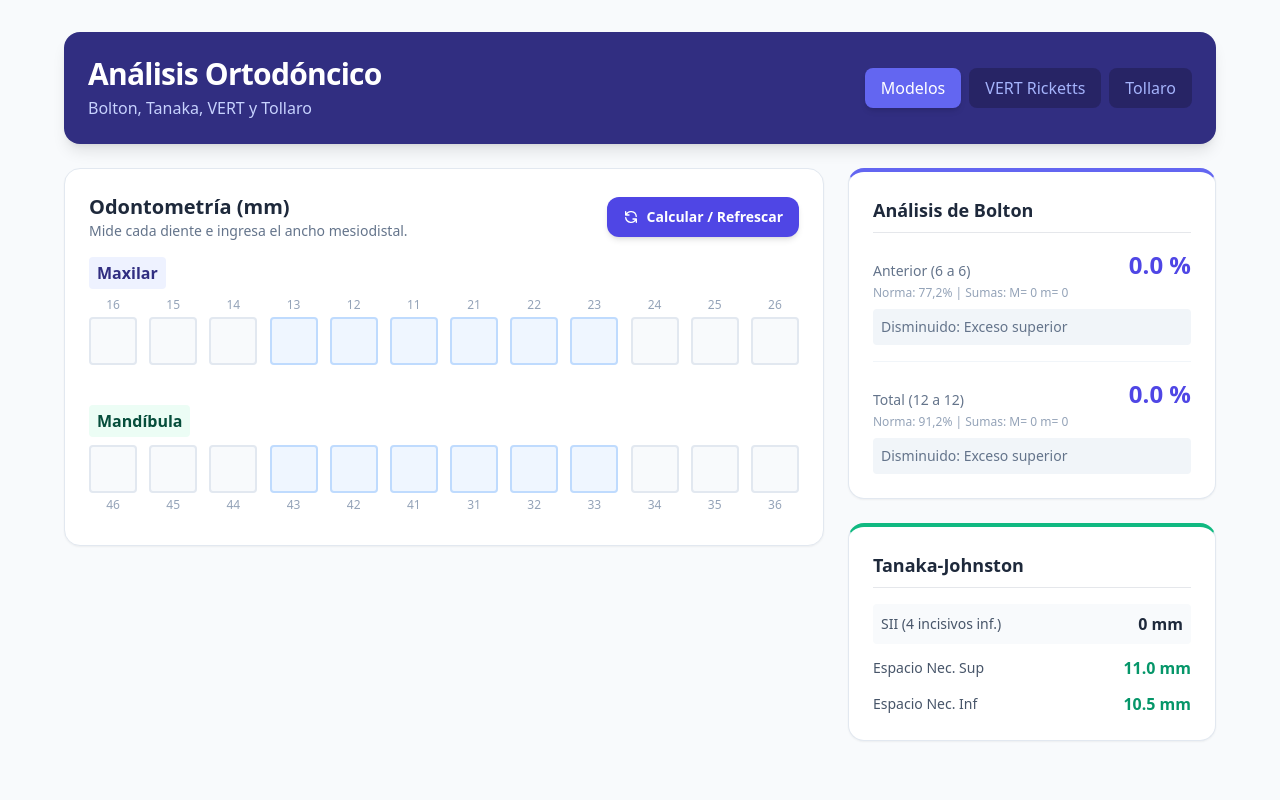
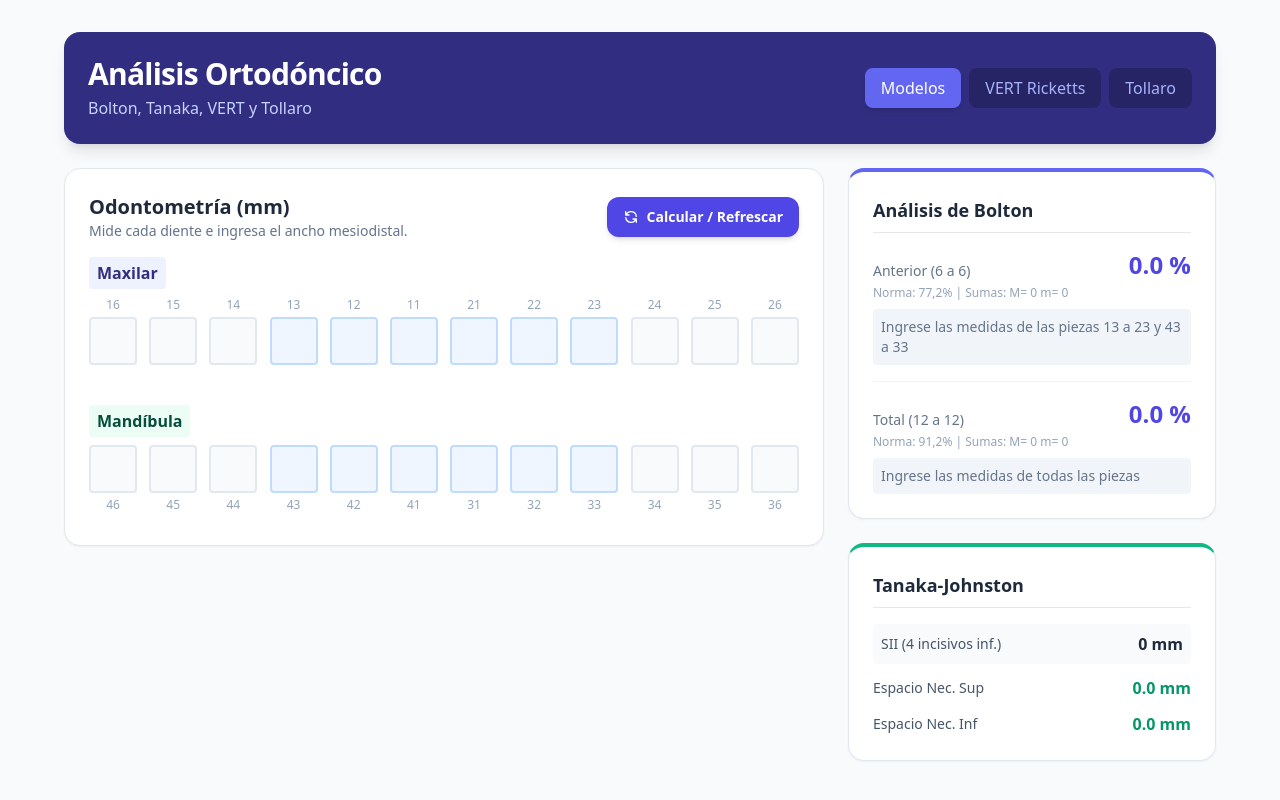
Before and after one commit to maicolfedez/ortodoncia_unab, a React (Create React App) app: page / in a window 1280 px wide. Built offline with nearby package versions, Linux system fonts and the light colour scheme.

Commit message:
Update App.js

```diff
--- a/src/App.js
+++ b/src/App.js
@@ -38,7 +38,9 @@ const calculateDentario = (maxInputs, mandInputs) => {
   const difAnt = boltonAnteriorVal - 77.2;
   let diagAnt = "";
   let excesoAntMm = 0;
-  if (difAnt > 0.1) {
+  if (sum6Max === 0) {
+    diagAnt = 'Ingrese las medidas de las piezas 13 a 23 y 43 a 33';
+  } else if (difAnt > 0.1) {
     diagAnt = 'Aumentado: Exceso inferior';
     excesoAntMm = sum6Mand - (sum6Max * 0.772);
   } else if (difAnt < -0.1) {
@@ -52,7 +54,9 @@ const calculateDentario = (maxInputs, mandInputs) => {
   const difTot = boltonTotalVal - 91.2;
   let diagTot = "";
   let excesoTotMm = 0;
-  if (difTot > 0.1) {
+  if (sum12Max === 0) {
+    diagTot = 'Ingrese las medidas de todas las piezas';
+  } else if (difTot > 0.1) {
     diagTot = 'Aumentado: Exceso inferior';
     excesoTotMm = sum12Mand - (sum12Max * 0.912);
   } else if (difTot < -0.1) {
@@ -64,8 +68,8 @@ const calculateDentario = (maxInputs, mandInputs) => {
 
   const siiRaw = getNum(mandInputs["42"]) + getNum(mandInputs["41"]) + getNum(mandInputs["31"]) + getNum(mandInputs["32"]);
   const sii = Number(siiRaw.toFixed(1));
-  const tanakaSup = (sii / 2) + 11;
-  const tanakaInf = (sii / 2) + 10.5;
+  const tanakaSup = sii > 0 ? ((sii / 2) + 11).toFixed(1) : "0.0";
+  const tanakaInf = sii > 0 ? ((sii / 2) + 10.5).toFixed(1) : "0.0";
 
   return {
     sum12Max, sum12Mand, sum6Max, sum6Mand,
@@ -74,8 +78,8 @@ const calculateDentario = (maxInputs, mandInputs) => {
     excesoAntMm: excesoAntMm > 0 ? excesoAntMm.toFixed(1) : "0.0",
     excesoTotMm: excesoTotMm > 0 ? excesoTotMm.toFixed(1) : "0.0",
     sii,
-    tanakaSup: isNaN(tanakaSup) ? "0.0" : tanakaSup.toFixed(1),
-    tanakaInf: isNaN(tanakaInf) ? "0.0" : tanakaInf.toFixed(1)
+    tanakaSup,
+    tanakaInf
   };
 };
 
@@ -281,20 +285,28 @@ export default function OrtodonciaApp() {
   });
 
   const [activeTab, setActiveTab] = useState('bolton');
-  const [calcKey, setCalcKey] = useState(0);
   const [showCalculatedMsg, setShowCalculatedMsg] = useState(false);
 
+  // Estados explícitos para guardar las métricas calculadas
+  const [analisisDentario, setAnalisisDentario] = useState(() => calculateDentario(maxilar, mandibula));
+  const [analisisVert, setAnalisisVert] = useState(() => calculateVert(vertData));
+
+  // Recalcular en tiempo real al ingresar o editar datos
+  useEffect(() => {
+    setAnalisisDentario(calculateDentario(maxilar, mandibula));
+  }, [maxilar, mandibula]);
+
+  useEffect(() => {
+    setAnalisisVert(calculateVert(vertData));
+  }, [vertData]);
+
+  // Manejador del botón manual para forzar refresco inmediato del estado en UI
   const handleManualCalculate = () => {
-    // Forzar recálculo inmediato de los datos ingresados
-    setCalcKey(prev => prev + 1);
+    const resultadoCalculado = calculateDentario(maxilar, mandibula);
+    setAnalisisDentario({ ...resultadoCalculado });
     setShowCalculatedMsg(true);
     setTimeout(() => setShowCalculatedMsg(false), 2500);
   };
-
-  // DERIVACIÓN DIRECTA DE ESTADO (SOLUCIÓN VERCEL)
-  // Al incluir calcKey en la re-evaluación, se fuerza la actualización inmediata del cálculo
-  const analisisDentario = calculateDentario(maxilar, mandibula);
-  const analisisVert = calculateVert(vertData);
 
   const handleTeethChange = (arch, tooth, value) => {
     const toothKey = String(tooth);
```
